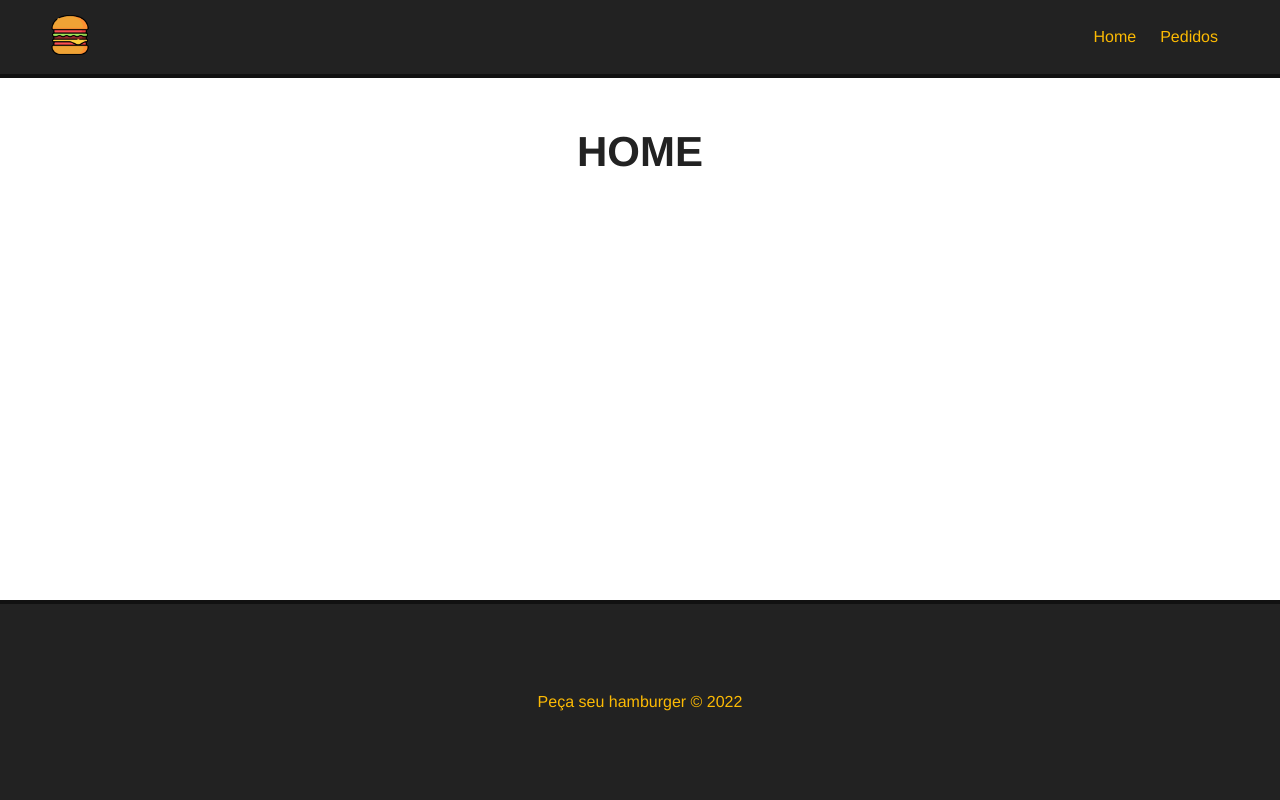
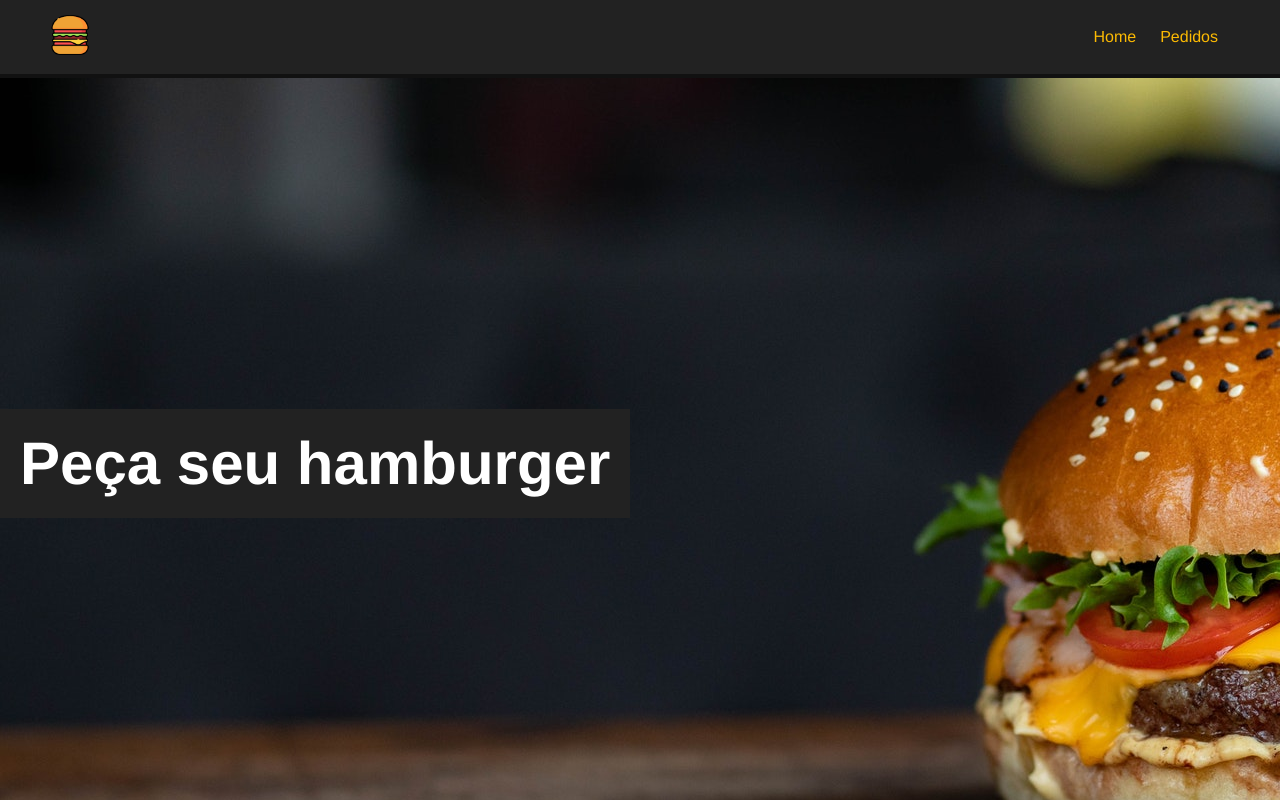
Before and after one commit to LeonardoScherer/curso_vuejs3, a Vue app in the folder proj_pedir_hamburger/: page / in a window 1280 px wide. Shown: the top 800 px of the page. Built offline with nearby package versions, Linux system fonts and the light colour scheme.

Commit message:
Adicionando banner

```diff
--- /dev/null
+++ b/proj_pedir_hamburger/src/components/Banner.vue
@@ -0,0 +1,33 @@
+<template>
+    <div id="main-banner">
+        <h1>Peça seu hamburger</h1>
+    </div>
+</template>
+
+<script>
+export default {
+    name: 'Banner'
+}
+</script>
+
+<style scoped>
+
+    #main-banner {
+        background-image: url('/public/img/burger.jpg');
+        background-position: 0 -250px;
+        height: 800px;
+        justify-content: flex-start;
+        align-items: center;
+        display: flex;
+    }
+
+    #main-banner h1 {
+        color: #FFF;
+        text-align: center;
+        font-size: 60px;
+        background-color: #222;
+        padding: 20px;
+
+    }
+
+</style>
--- a/proj_pedir_hamburger/src/components/Footer.vue
+++ b/proj_pedir_hamburger/src/components/Footer.vue
@@ -21,6 +21,6 @@
         justify-content: center;
         bottom: 0;
         width: 100%;
-        position: absolute;
+        position: flex;
     }
 </style>
--- a/proj_pedir_hamburger/src/views/HomeView.vue
+++ b/proj_pedir_hamburger/src/views/HomeView.vue
@@ -1,13 +1,18 @@
 <template>
+  <Banner />
   <div class="main-container">
-    <h1>HOME</h1>
+    <h1>Monte o seu burger:</h1>
+    <p>form</p>
   </div>
 </template>
 
 <script>
+import Banner from '@/components/Banner.vue'
+
 export default {
   name: 'HomeView',
   components: {
+    Banner
   }
 }
 </script>
```
